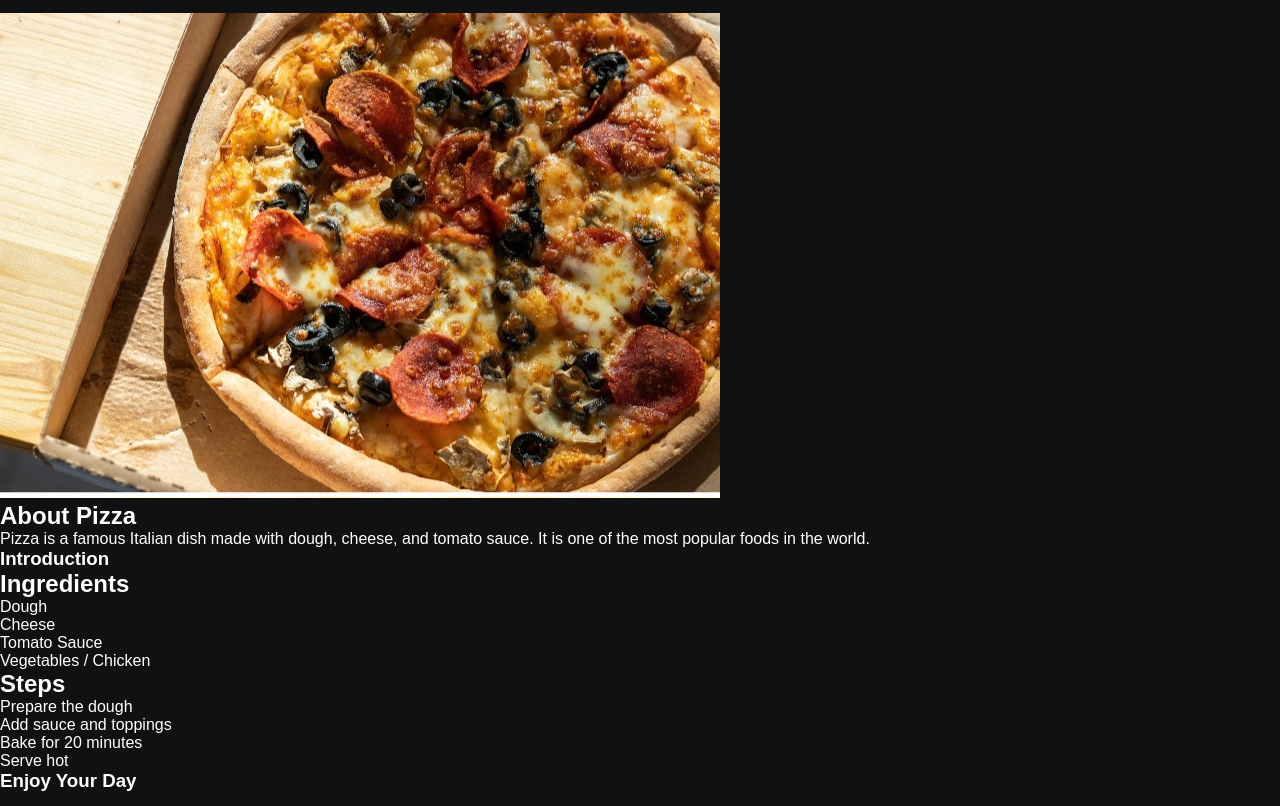
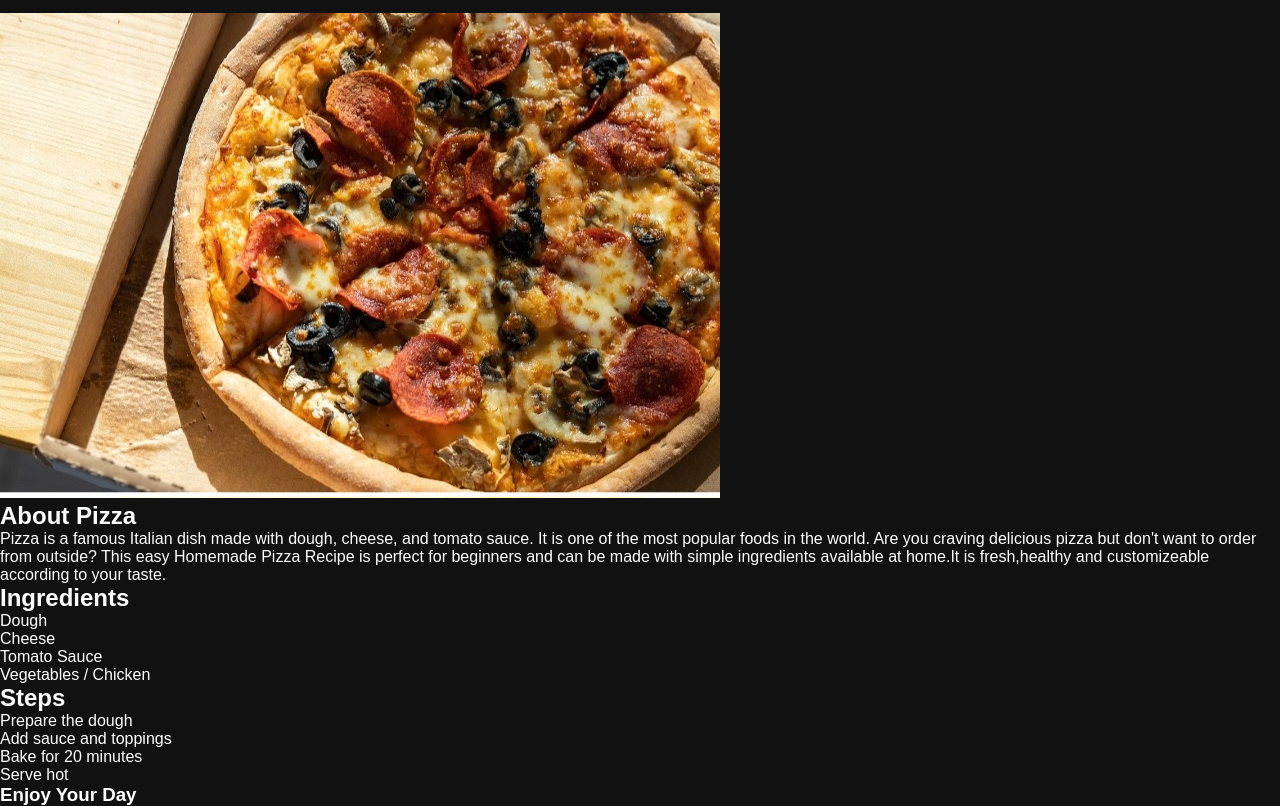
Before and after one commit to Hareem2910/Recipe-Website.github.io, a plain HTML site: page pizza.html in a window 1280 px wide. Shown: the part 84-890 px from the top of the page. Drawn offline with Linux system fonts and the light colour scheme.

Commit message:
Update pizza.html

```diff
--- a/pizza.html
+++ b/pizza.html
@@ -20,8 +20,9 @@
   <p>
     Pizza is a famous Italian dish made with dough, cheese, and tomato sauce.
     It is one of the most popular foods in the world.
-  </p>
-<h3>Introduction</h3>
+Are you craving delicious pizza but don't want to order from outside?
+This easy Homemade Pizza Recipe is perfect for beginners and can be made with simple  ingredients available at home.It is fresh,healthy and customizeable according to your taste.
+</p>
 
   <h2>Ingredients</h2>
   <ul>
```
